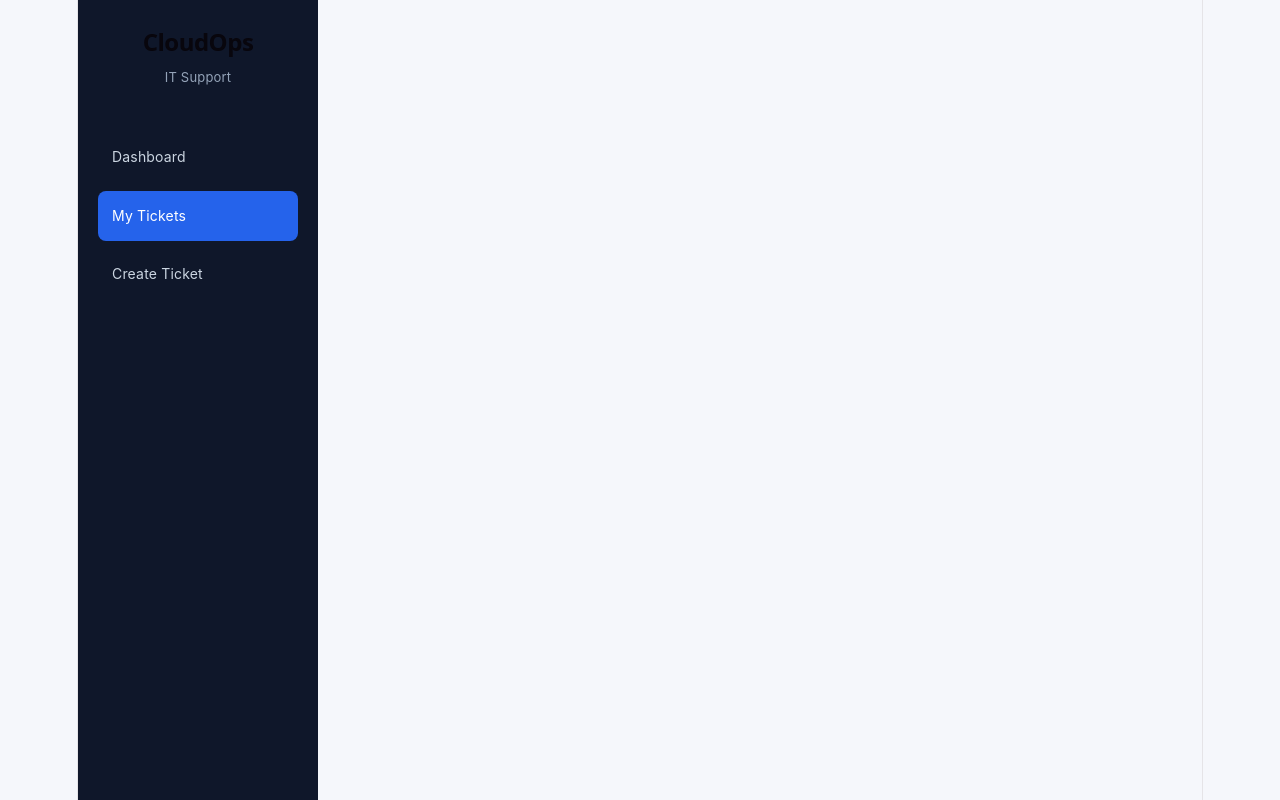
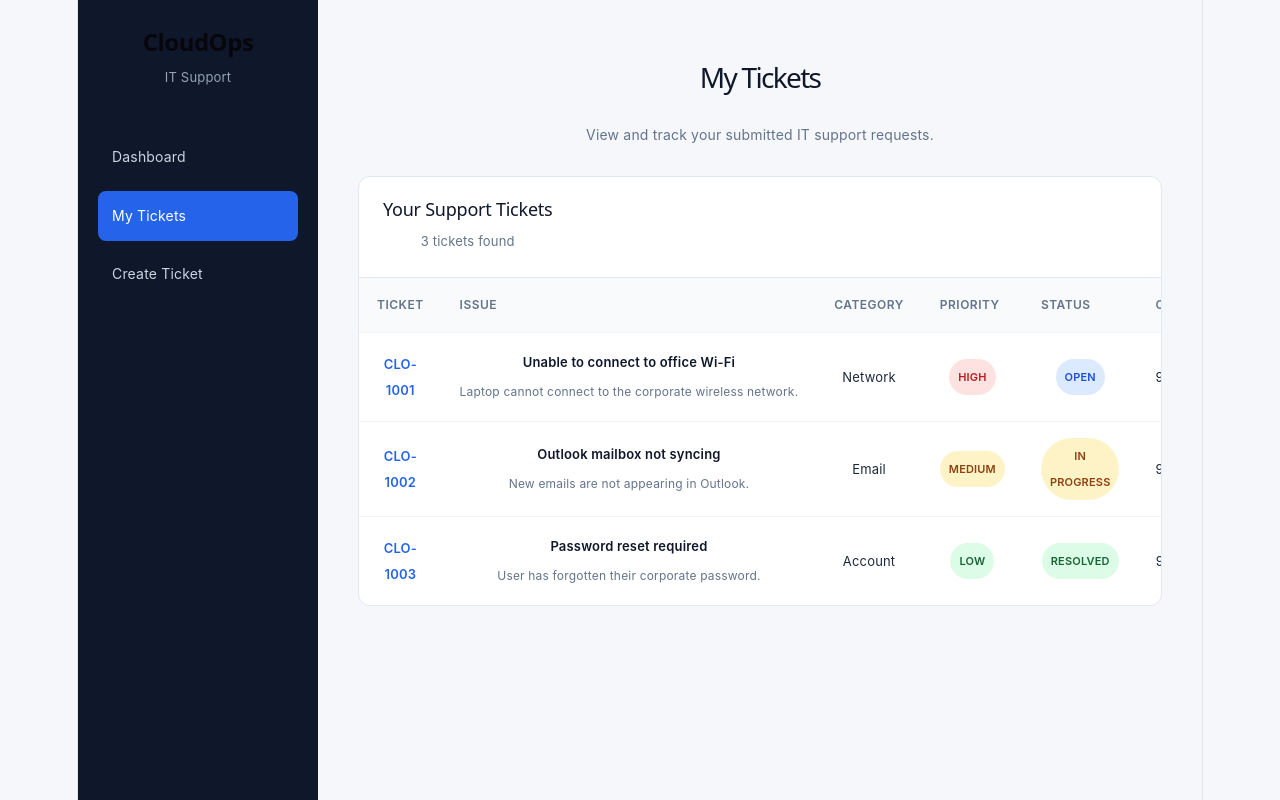
Before and after one commit to fahidjs/cloudops-aws, a React (Vite) app: page /tickets in a window 1280 px wide. Built offline with nearby package versions, Linux system fonts and the light colour scheme.

Commit message:
feat: add my tickets page

```diff
--- a/src/App.css
+++ b/src/App.css
@@ -503,3 +503,72 @@ button {
 
   font-size: 13px;
 }
+
+
+/* ======================
+   MY TICKETS PAGE
+====================== */
+
+.my-tickets-page {
+  flex: 1;
+  padding: 32px 40px;
+  overflow-x: hidden;
+}
+
+.my-tickets-card {
+  background: white;
+
+  border: 1px solid #e2e8f0;
+  border-radius: 12px;
+
+  overflow: hidden;
+}
+
+.my-tickets-header {
+  display: flex;
+  align-items: center;
+  justify-content: space-between;
+
+  padding: 22px 24px;
+
+  border-bottom: 1px solid #e2e8f0;
+}
+
+.my-tickets-header h2 {
+  font-size: 18px;
+  color: #0f172a;
+}
+
+.my-tickets-header p {
+  margin-top: 4px;
+
+  color: #64748b;
+  font-size: 13px;
+}
+
+.ticket-title-cell {
+  display: flex;
+  flex-direction: column;
+  gap: 4px;
+
+  min-width: 240px;
+}
+
+.ticket-title-cell strong {
+  color: #0f172a;
+
+  font-size: 13px;
+  font-weight: 600;
+}
+
+.ticket-title-cell span {
+  max-width: 340px;
+
+  color: #64748b;
+
+  font-size: 12px;
+
+  white-space: nowrap;
+  overflow: hidden;
+  text-overflow: ellipsis;
+}
--- a/src/App.tsx
+++ b/src/App.tsx
@@ -2,6 +2,7 @@ import { BrowserRouter, Route, Routes } from "react-router-dom";
 import Sidebar from "./components/Sidebar";
 import DashboardPage from "./pages/DashboardPage";
 import CreateTicketPage from "./pages/CreateTicketPage";
+import MyTicketsPage from "./pages/MyTicketsPage";
 import "./App.css";
 
 function App() {
@@ -12,6 +13,7 @@ function App() {
 
         <Routes>
           <Route path="/" element={<DashboardPage />} />
+          <Route path="/tickets" element={<MyTicketsPage />} />
           <Route path="/create-ticket" element={<CreateTicketPage />} />
         </Routes>
       </div>
--- /dev/null
+++ b/src/pages/MyTicketsPage.tsx
@@ -0,0 +1,79 @@
+import { mockTickets } from "../data/mockTickets";
+
+function MyTicketsPage() {
+  return (
+    <main className="my-tickets-page">
+      <div className="page-header">
+        <h1>My Tickets</h1>
+        <p>View and track your submitted IT support requests.</p>
+      </div>
+
+      <div className="my-tickets-card">
+        <div className="my-tickets-header">
+          <div>
+            <h2>Your Support Tickets</h2>
+            <p>{mockTickets.length} tickets found</p>
+          </div>
+        </div>
+
+        <div className="ticket-table-wrapper">
+          <table className="ticket-table">
+            <thead>
+              <tr>
+                <th>Ticket</th>
+                <th>Issue</th>
+                <th>Category</th>
+                <th>Priority</th>
+                <th>Status</th>
+                <th>Created</th>
+              </tr>
+            </thead>
+
+            <tbody>
+              {mockTickets.map((ticket) => (
+                <tr key={ticket.id}>
+                  <td className="ticket-id">
+                    {ticket.id}
+                  </td>
+
+                  <td>
+                    <div className="ticket-title-cell">
+                      <strong>{ticket.title}</strong>
+                      <span>{ticket.description}</span>
+                    </div>
+                  </td>
+
+                  <td>{ticket.category}</td>
+
+                  <td>
+                    <span
+                      className={`priority-badge priority-${ticket.priority.toLowerCase()}`}
+                    >
+                      {ticket.priority}
+                    </span>
+                  </td>
+
+                  <td>
+                    <span
+                      className={`status-badge status-${ticket.status
+                        .toLowerCase()
+                        .replace("_", "-")}`}
+                    >
+                      {ticket.status.replace("_", " ")}
+                    </span>
+                  </td>
+
+                  <td>
+                    {new Date(ticket.createdAt).toLocaleDateString()}
+                  </td>
+                </tr>
+              ))}
+            </tbody>
+          </table>
+        </div>
+      </div>
+    </main>
+  );
+}
+
+export default MyTicketsPage;
```
